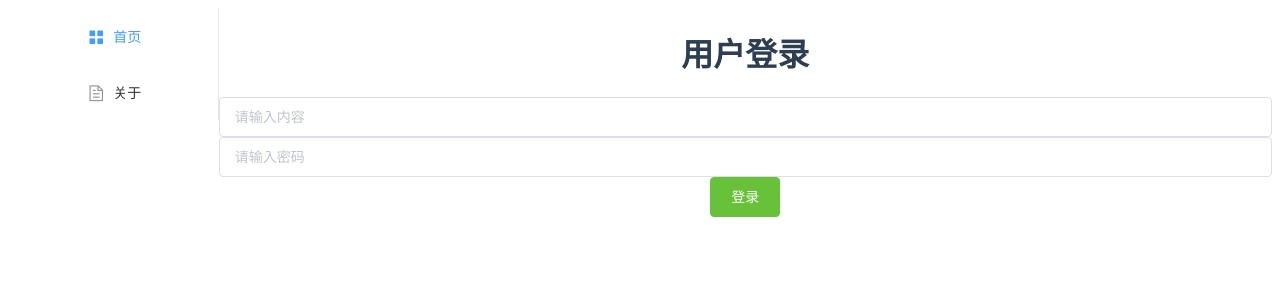
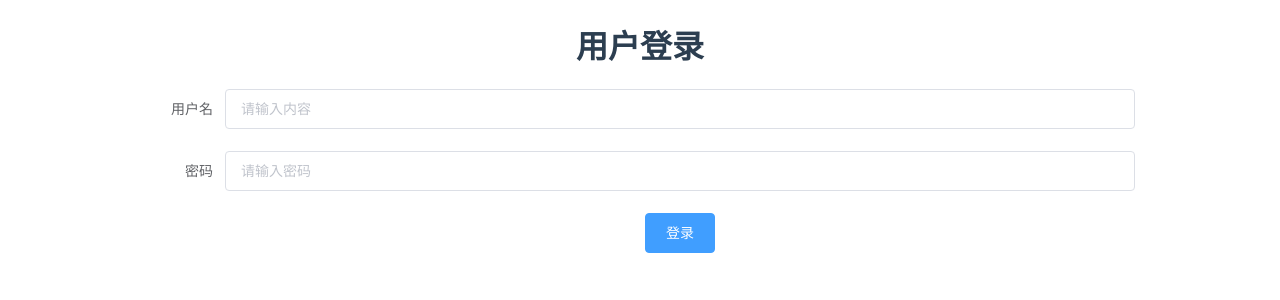
Before and after one commit to hahaaha/logStatus_vue, a Vue app: page /login in a window 1280 px wide. Shown: the top 300 px of the page. Built offline with nearby package versions, Linux system fonts and the light colour scheme.

Commit message:
modify style

```diff
--- a/src/App.vue
+++ b/src/App.vue
@@ -1,30 +1,10 @@
 <template>
     <div id="app">
-        <el-row>
-            <el-col :span="4">
-                <el-menu
-                    default-active="/"
-                    :router= "true"
-                >
-                    <el-menu-item index="/">
-                        <i class="el-icon-menu"></i>
-                        <span slot="title">首页</span>
-                    </el-menu-item>
-                    <el-menu-item index="about">
-                        <i class="el-icon-document"></i>
-                        <span slot="title">关于</span>
-                    </el-menu-item>
-                </el-menu>
-            </el-col>
-
-            <!-- <div id="nav">
+        <!-- <div id="nav">
                 <router-link to="/">Home</router-link> |
                 <router-link to="/about">About</router-link>
             </div> -->
-            <el-col :span="20">
-                <router-view />
-            </el-col>
-        </el-row>
+        <router-view />
     </div>
 </template>
 
--- /dev/null
+++ b/src/components/Status.vue
@@ -0,0 +1,11 @@
+<template>
+    <div id="status">
+        <h3>状态管理</h3>
+        <el-button @click="submitStatus('1')">睡觉</el-button>
+        <el-button @click="submitStatus('2')">写代码</el-button>
+        <el-button @click="submitStatus('3')">吃饭</el-button>
+        <el-button @click="submitStatus('4')">起床</el-button>
+        <el-button @click="submitStatus('5')">上班</el-button>
+        <el-button @click="submitStatus('6')">下班</el-button>
+    </div>
+</template>
--- a/src/router.js
+++ b/src/router.js
@@ -1,6 +1,7 @@
 import Vue from 'vue'
 import Router from 'vue-router'
 import Home from './views/Home.vue'
+import Status from './components/Status.vue'
 
 Vue.use(Router)
 
@@ -10,8 +11,11 @@ export default new Router({
   routes: [
     {
       path: '/',
-      name: 'home',
-      component: Home
+      component: Home,
+      children: [{
+        path: '',
+        component: Status
+      }]
     },
     {
       path: '/login',
--- a/src/views/Home.vue
+++ b/src/views/Home.vue
@@ -1,12 +1,23 @@
 <template>
     <div class="home">
-        <h3>状态管理</h3>
-        <el-button @click="submitStatus('1')">睡觉</el-button>
-        <el-button @click="submitStatus('2')">写代码</el-button>
-        <el-button @click="submitStatus('3')">吃饭</el-button>
-        <el-button @click="submitStatus('4')">起床</el-button>
-        <el-button @click="submitStatus('5')">上班</el-button>
-        <el-button @click="submitStatus('6')">下班</el-button>
+        <el-row>
+            <el-col :span="4">
+                <el-menu
+                    default-active="/"
+                    :router="true"
+                >
+                    <el-menu-item index="/">
+                        <i class="el-icon-menu"></i>
+                        <span slot="title">首页</span>
+                    </el-menu-item>
+                    <el-menu-item index="about">
+                        <i class="el-icon-document"></i>
+                        <span slot="title">关于</span>
+                    </el-menu-item>
+                </el-menu>
+            </el-col>
+        </el-row>
+        <router-view />
     </div>
 </template>
 
@@ -16,22 +27,20 @@
 
 export default {
     name: "home",
-    mounted: function () {
-        var that = this
+    mounted: function() {
+        var that = this;
         this.$ajax
-            .post(
-                "http://skill.hahahah.me/logStatus/user/isLogin.do"
-            )
+            .post("http://skill.hahahah.me/logStatus/user/isLogin.do")
             .then(function(response) {
-                console.log(response)
-                if(response.data.status == 10){
-                    that.$router.push('/login')
+                console.log(response);
+                if (response.data.status == 10) {
+                    that.$router.push("/login");
                 }
-            })
+            });
     },
     methods: {
         submitStatus: function(val) {
-            var that = this
+            var that = this;
             this.$ajax
                 .post(
                     "http://skill.hahahah.me/logStatus/basic/add.do",
@@ -40,12 +49,11 @@ export default {
                 .then(function(response) {
                     console.log(response);
                     if (response.data.status == 0) {
-                        console.log(response.data.msg)
+                        console.log(response.data.msg);
                         that.$message({
                             message: response.data.msg,
-                            type: 'success'
-                            })
-
+                            type: "success"
+                        });
                     }
                 });
         }
--- a/src/views/Login.vue
+++ b/src/views/Login.vue
@@ -1,17 +1,31 @@
 <template>
     <div id="login">
         <h1>用户登录</h1>
-        <el-input v-model="input" placeholder="请输入内容"></el-input>
-        <el-input placeholder="请输入密码" v-model="password" show-password></el-input>
-        <el-button type="success" @click="login">登录</el-button>
+        <el-form ref="form" :model="form" label-width="80px">
+            <el-form-item label="用户名">
+                <el-input v-model="form.input" placeholder="请输入内容"></el-input>
+            </el-form-item>
+            <el-form-item label="密码">
+                <el-input placeholder="请输入密码" v-model="form.password" show-password></el-input>
+            </el-form-item>
+            <el-form-item>
+                <el-button type="primary" @click="login">登录</el-button>
+            </el-form-item>
+        </el-form>
+
+
+
     </div>
 </template>
 <script>
 export default {
     data() {
         return {
-            input: '',
-            password: ''
+            form: {
+                input: '',
+                password: ''
+            }
+
         }
     },
     methods: {
@@ -47,6 +61,7 @@ export default {
 </script>
 <style>
     #login {
-        text-align: center;
+        width: 990px;
+        margin: 0 auto;
     }
 </style>
```
